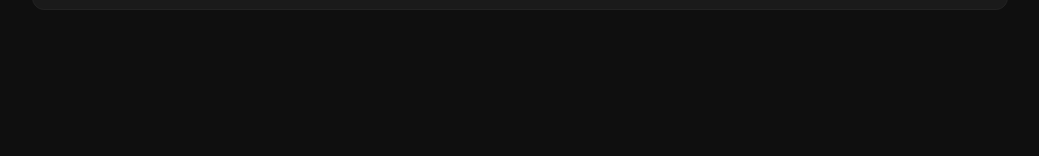
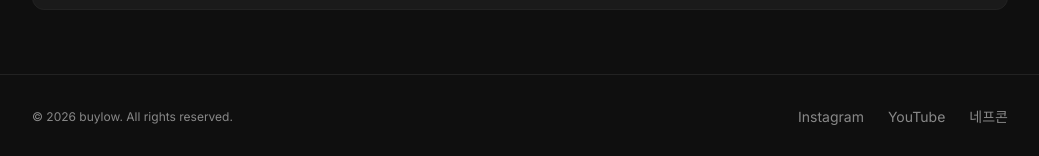
Before and after one commit to junpark27/buylow, a Next.js app: page / in a window 1280 px wide. Shown: the part 1914-2070 px from the top of the page, without its empty margins (120-1159 px from the left). Before the commit the page ends 1988 px from the top, so only its background shows below. Built offline with nearby package versions, Linux system fonts and the light colour scheme.

Commit message:
feat: add footer with social links

```diff
--- a/app/blog/[slug]/page.tsx
+++ b/app/blog/[slug]/page.tsx
@@ -1,6 +1,7 @@
 import { notFound } from "next/navigation";
 import { MDXRemote } from "next-mdx-remote/rsc";
 import Nav from "@/components/nav";
+import Footer from "@/components/footer";
 import { getAllPosts, getPostBySlug } from "@/lib/blog";
 
 export function generateStaticParams() {
@@ -52,6 +53,7 @@ export default async function BlogPostPage({
           <MDXRemote source={post.content} />
         </article>
       </main>
+      <Footer />
     </>
   );
 }
--- a/app/blog/page.tsx
+++ b/app/blog/page.tsx
@@ -1,5 +1,6 @@
 import Link from "next/link";
 import Nav from "@/components/nav";
+import Footer from "@/components/footer";
 import { getAllPosts } from "@/lib/blog";
 
 export const metadata = {
@@ -47,6 +48,7 @@ export default function BlogPage() {
           </div>
         )}
       </main>
+      <Footer />
     </>
   );
 }
--- a/app/page.tsx
+++ b/app/page.tsx
@@ -3,6 +3,7 @@ import Hero from "@/components/hero";
 import PremiumSection from "@/components/premium-section";
 import YouTubeSection from "@/components/youtube-section";
 import BlogSection from "@/components/blog-section";
+import Footer from "@/components/footer";
 
 export default function Home() {
   return (
@@ -14,6 +15,7 @@ export default function Home() {
         <YouTubeSection />
         <BlogSection />
       </main>
+      <Footer />
     </>
   );
 }
--- /dev/null
+++ b/components/footer.tsx
@@ -0,0 +1,39 @@
+import { LINKS } from "@/lib/constants";
+
+export default function Footer() {
+  return (
+    <footer className="border-t border-dark-border">
+      <div className="mx-auto flex max-w-5xl flex-col items-center gap-4 px-6 py-8 sm:flex-row sm:justify-between">
+        <p className="text-xs text-dark-muted">
+          © 2026 buylow. All rights reserved.
+        </p>
+        <div className="flex items-center gap-6">
+          <a
+            href={LINKS.instagram}
+            target="_blank"
+            rel="noopener noreferrer"
+            className="text-sm text-dark-muted transition-colors hover:text-gold"
+          >
+            Instagram
+          </a>
+          <a
+            href={LINKS.youtube}
+            target="_blank"
+            rel="noopener noreferrer"
+            className="text-sm text-dark-muted transition-colors hover:text-gold"
+          >
+            YouTube
+          </a>
+          <a
+            href={LINKS.naver_premium}
+            target="_blank"
+            rel="noopener noreferrer"
+            className="text-sm text-dark-muted transition-colors hover:text-gold"
+          >
+            네프콘
+          </a>
+        </div>
+      </div>
+    </footer>
+  );
+}
```
